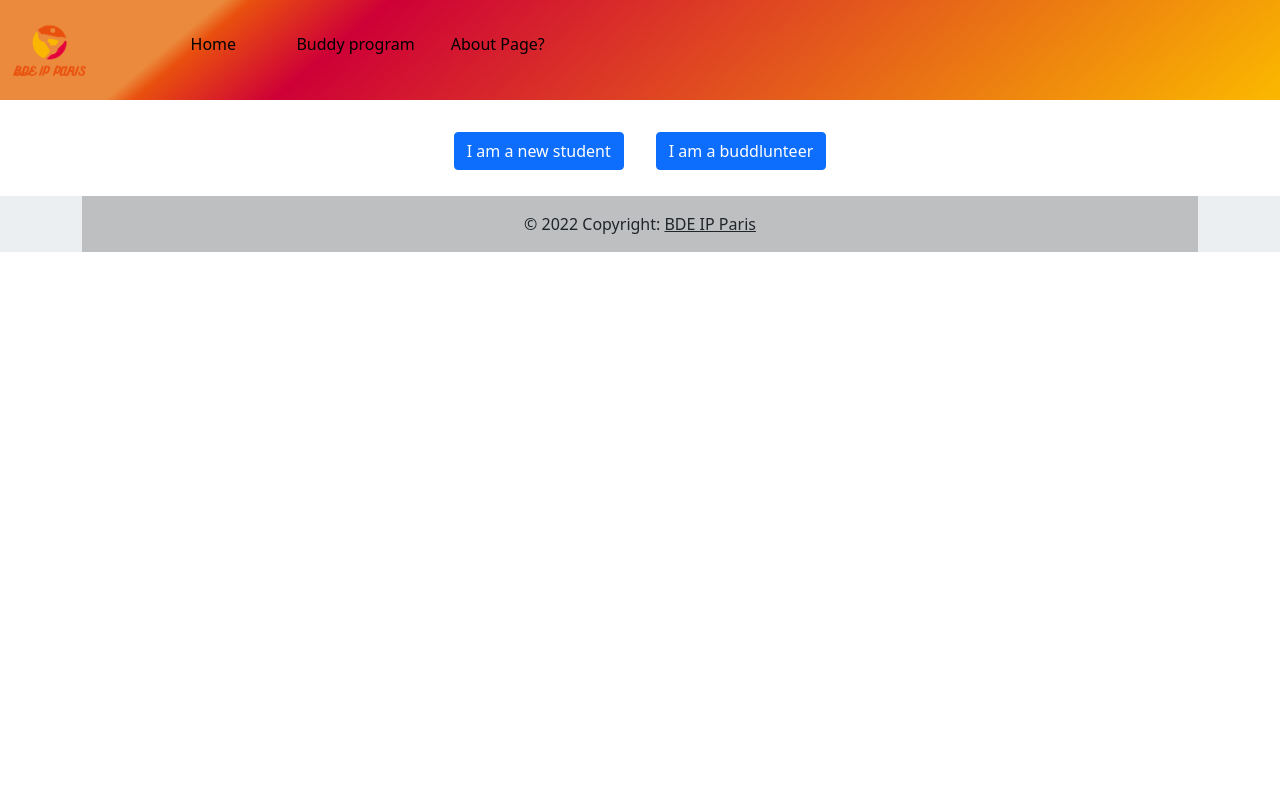
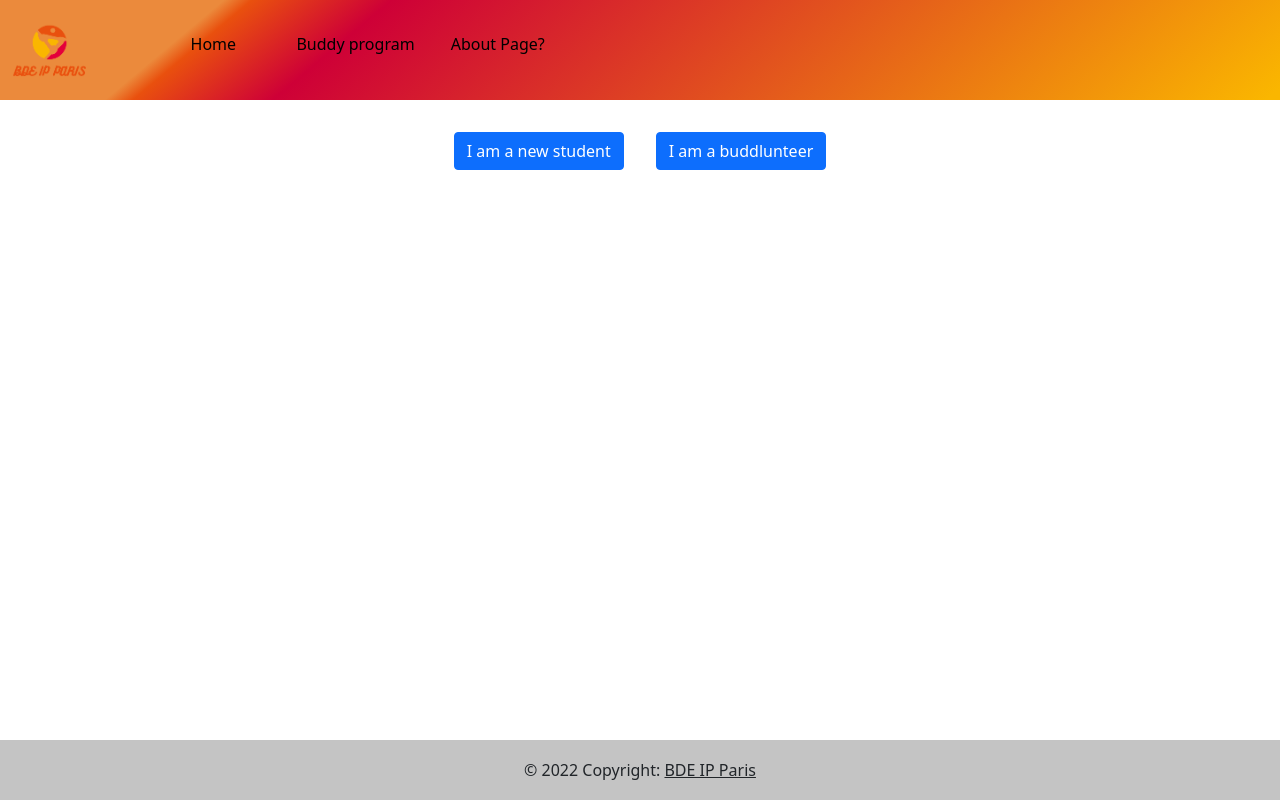
Before and after one commit to AdameBf/bde_ipp_website, a Django app: page /buddy_program/ in a window 1280 px wide. Run offline with Django 3.2, Linux system fonts and the light colour scheme; parts of the project's set-up code (start-up, migrations or seed data) failed here and were passed over.

Commit message:
Fixed the footer

```diff
--- a/bde_ipp/templates/base.html
+++ b/bde_ipp/templates/base.html
@@ -7,10 +7,11 @@
     <link href="https://cdn.jsdelivr.net/npm/bootstrap@5.1.3/dist/css/bootstrap.min.css" rel="stylesheet" integrity="sha384-1BmE4kWBq78iYhFldvKuhfTAU6auU8tT94WrHftjDbrCEXSU1oBoqyl2QvZ6jIW3" crossorigin="anonymous">
     <style>
         html{
-            height: 100%;
+            min-height: 100%;
+            position: relative;
         }
         body{
-            min-height: 100%;
+            margin-bottom: 60px;
         }
         .nav-link1{
             text-align: center;
@@ -25,12 +26,12 @@
 
         }
         .footer{
-            background-color: #ECEFF1; position: relative;
+            background-color: #f5f5f5;
+            position: absolute;
             bottom: 0;
-            min-height: 100%;
-            margin-top: 10px;
             width: 100%;
-            height: 56px;
+            height: 60px;
+            line-height: 60px;
         }
     </style>
 </head>
@@ -70,14 +71,12 @@
     <!-- Footer -->
     <footer class="footer" >
 
-        <div class="container">
-            <!-- Copyright -->
-            <div class="text-center p-3" style="background-color: rgba(0, 0, 0, 0.2)">
-            © 2022 Copyright:
-            <a class="text-dark">BDE IP Paris</a>
-            </div>
-            <!-- Copyright -->
+        <!-- Copyright -->
+        <div class="text-center" style="background-color: rgba(0, 0, 0, 0.2)">
+        © 2022 Copyright:
+        <a class="text-dark">BDE IP Paris</a>
         </div>
+        <!-- Copyright -->
 
     </footer>
     <!-- Footer end -->
```
